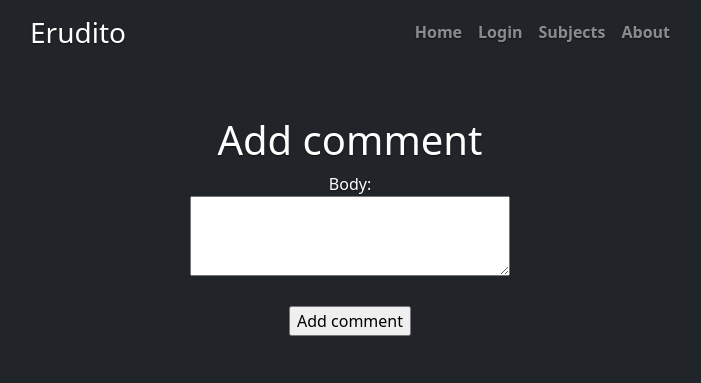
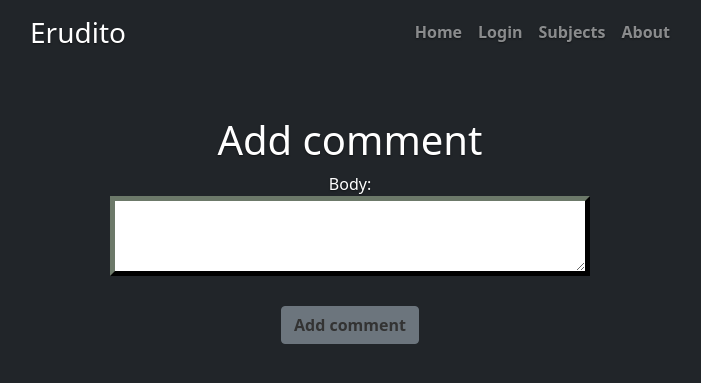
Before and after one commit to JmacCl/Erudito, a Django app: template templates/erudito/add_comment.html in a window 1280 px wide. Shown: the top 383 px of the page, without its empty margins (290-991 px from the left). Run offline with Django 3.2, Linux system fonts and the light colour scheme; the template is opened without the code that fills it: values that come from a table or form of the project are taken from there, others are empty; some libraries are stand-ins or nearby versions.

Commit message:
All presentation finished

```diff
--- a/eruditoapp/forms.py
+++ b/eruditoapp/forms.py
@@ -19,8 +19,8 @@ class SubjectForm(forms.ModelForm):
         fields= ('name',)
 
 class ThreadForm(forms.ModelForm):
-    title= forms.CharField(max_length=Thread.TITLE_MAX_LENGTH)
-    body= forms.CharField(max_length= Thread.BODY_MAX_LENGTH)
+    title= forms.CharField(max_length=Thread.TITLE_MAX_LENGTH,widget=forms.Textarea(attrs={'style' : 'height: 2em; width: 30em;','class':'input-look'}))
+    body= forms.CharField(max_length= Thread.BODY_MAX_LENGTH,widget=forms.Textarea(attrs={'style' : 'height: 10em; width: 30em;','class':'input-look'}))
     # views= forms.IntegerField(widget=forms.HiddenInput(), initial=0)
 
     class Meta:
@@ -40,7 +40,7 @@ class ThreadForm(forms.ModelForm):
     #     return cleaned_data
 
 class CommentForm(forms.ModelForm):
-    body= forms.CharField(max_length=Comment.BODY_MAX_LENGTH, widget=forms.Textarea(attrs={'style' : 'height: 5em; width: 20em;'}))
+    body= forms.CharField(max_length=Comment.BODY_MAX_LENGTH, widget=forms.Textarea(attrs={'style' : 'height: 5em; width: 30em;','class':'input-look'}))
     # likes = forms.IntegerField(widget=forms.HiddenInput(), initial=0)
     class Meta:
         model= Comment
--- a/templates/erudito/add_comment.html
+++ b/templates/erudito/add_comment.html
@@ -19,7 +19,7 @@
                     <p class="help">{{ field.help_text|safe }}</p>
                     {% endif %}
             {% endfor %}
-            <input type="submit" name="submit" value="Add comment" />
+            <input class="btn btn-secondary fw-bold border-black" type="submit" name="submit" value="Add comment" />
         </form>
     </div>
 {% endblock %}
--- a/templates/erudito/add_thread.html
+++ b/templates/erudito/add_thread.html
@@ -21,4 +21,5 @@
             <input class="btn btn-secondary fw-bold border-black" type="submit" name="submit" value="Add thread" />
         </form>
     </div>
+    <br>
 {% endblock %}
```
